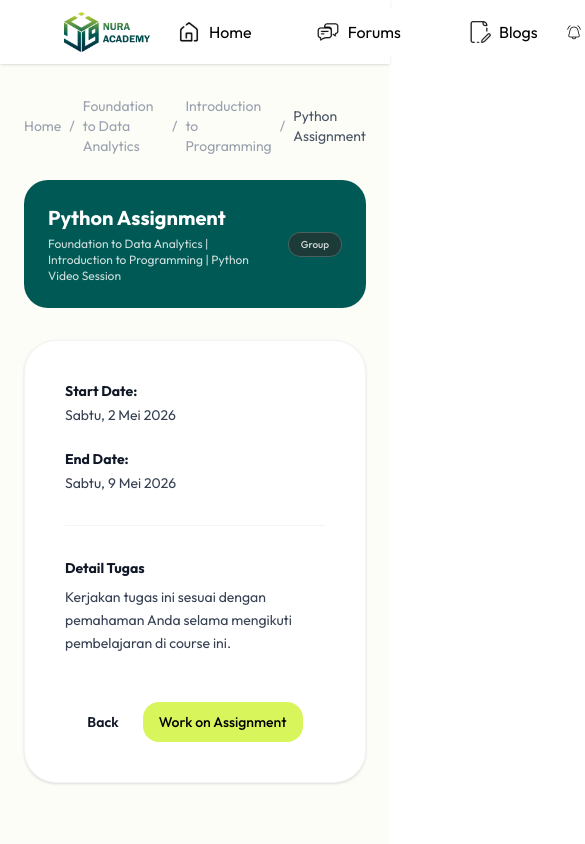
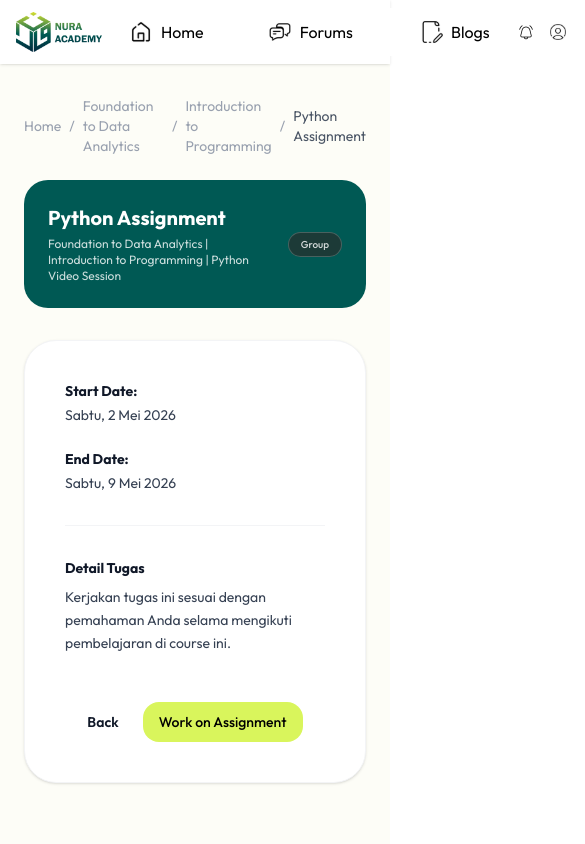
Before and after one commit to Nuraacademy/Nuraacademy, a Next.js app: page /classes/1/course/1/assignment in a window 390 px wide. Shown: the top 844 px of the page, 585 px wide, since content can reach past the window. Built offline with nearby package versions, Linux system fonts and the light colour scheme.

Commit message:
feat: Adjust header styling for responsiveness and z-index, reposition the sidebar, and update the final project assignment link.

```diff
--- a/src/components/ui/header/header.tsx
+++ b/src/components/ui/header/header.tsx
@@ -6,7 +6,7 @@ import { NuraButton } from '../button/button';
 export default function Header({ is_logged_in }: { is_logged_in: boolean }) {
     const router = useRouter();
     return (
-        <main className="sticky top-0 flex justify-between text-center items-center bg-white px-16 py-2 z-10 shadow-sm">
+        <main className="sticky top-0 h-16 flex justify-between text-center items-center bg-white px-4 md:px-16 py-2 z-50 shadow-sm">
             <img
                 src="/logo/logo_nura.png"
                 alt="Nura Academy"
--- a/src/components/ui/sidebar/sidebar.tsx
+++ b/src/components/ui/sidebar/sidebar.tsx
@@ -80,7 +80,7 @@ export default function Sidebar({ className, onOpenChange }: SidebarProp) {
     }
 
     return (
-        <div className={`fixed top-0 left-0 h-screen z-50 flex items-start gap-0 ${className || ""}`}>
+        <div className={`fixed top-16 left-0 bottom-0 z-40 flex items-start gap-0 ${className || ""}`}>
             {isOpen && (
                 <div className="w-72 h-full bg-white shadow-lg px-4 py-6 space-y-6 overflow-y-auto">
                     {/* My Class Section */}
@@ -226,7 +226,7 @@ export default function Sidebar({ className, onOpenChange }: SidebarProp) {
             {/* Toggle button */}
             <button
                 onClick={toggleSidebar}
-                className="mt-20 flex justify-center items-center w-10 h-10 rounded-r-xl shadow-lg bg-[#D9F55C] hover:bg-[#c9e54c] transition-colors"
+                className="mt-4 flex justify-center items-center w-10 h-10 rounded-r-xl shadow-lg bg-[#D9F55C] hover:bg-[#c9e54c] transition-colors"
             >
                 <Menu size={24} className="text-black" />
             </button>
--- a/src/utils/assignment.ts
+++ b/src/utils/assignment.ts
@@ -35,7 +35,7 @@ export const getAssignmentEndpoint = (
     } else if (type === "Exercise") {
         return `/classes/${classId}/course/${courseId}/session/${sessionId}/exercise`;
     } else if (type === "Final Project") {
-        return `/classes/${classId}/course/${courseId}/final-project`;
+        return `/classes/${classId}/course/${courseId}/assignment`;
     } else {
         return "";
     }
```
